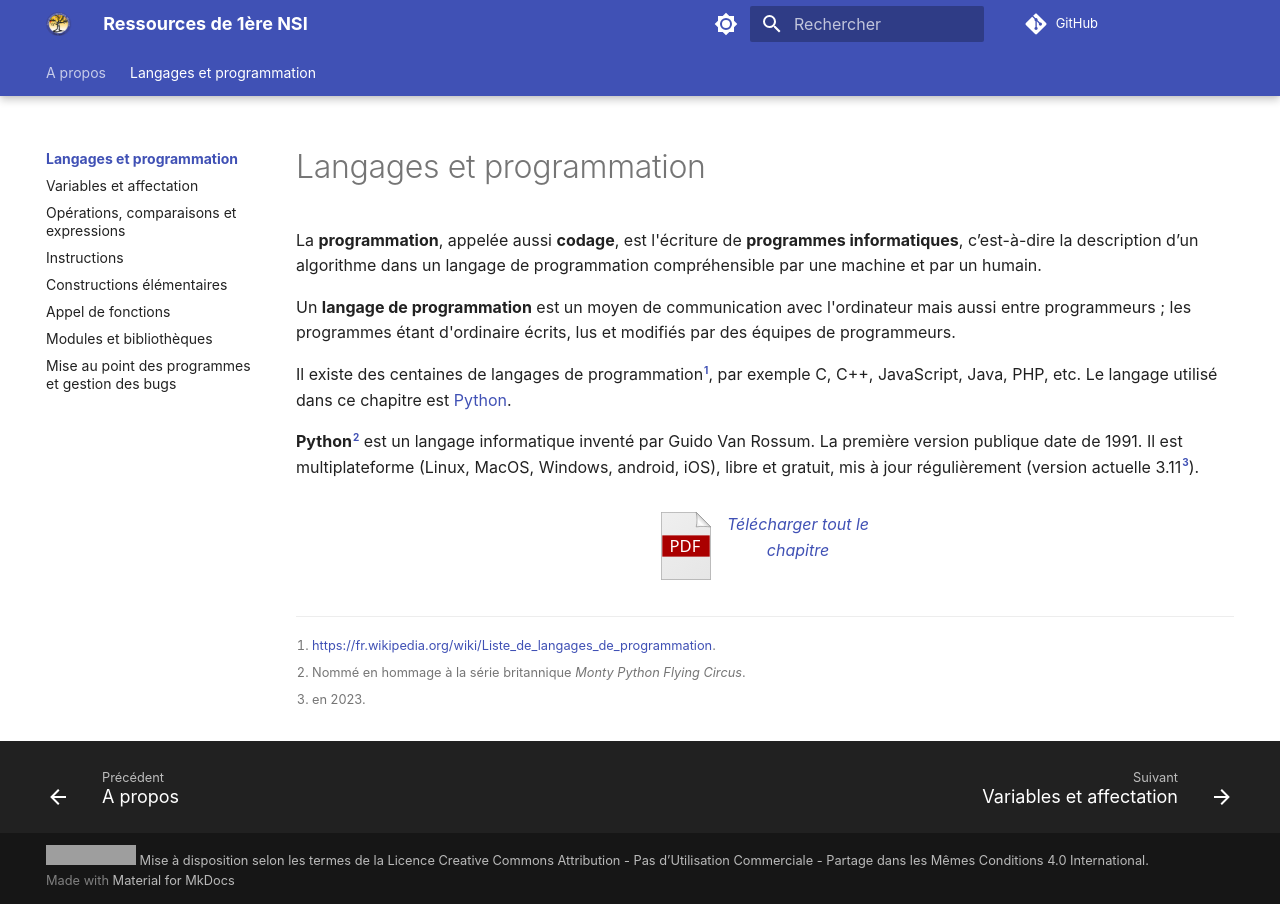
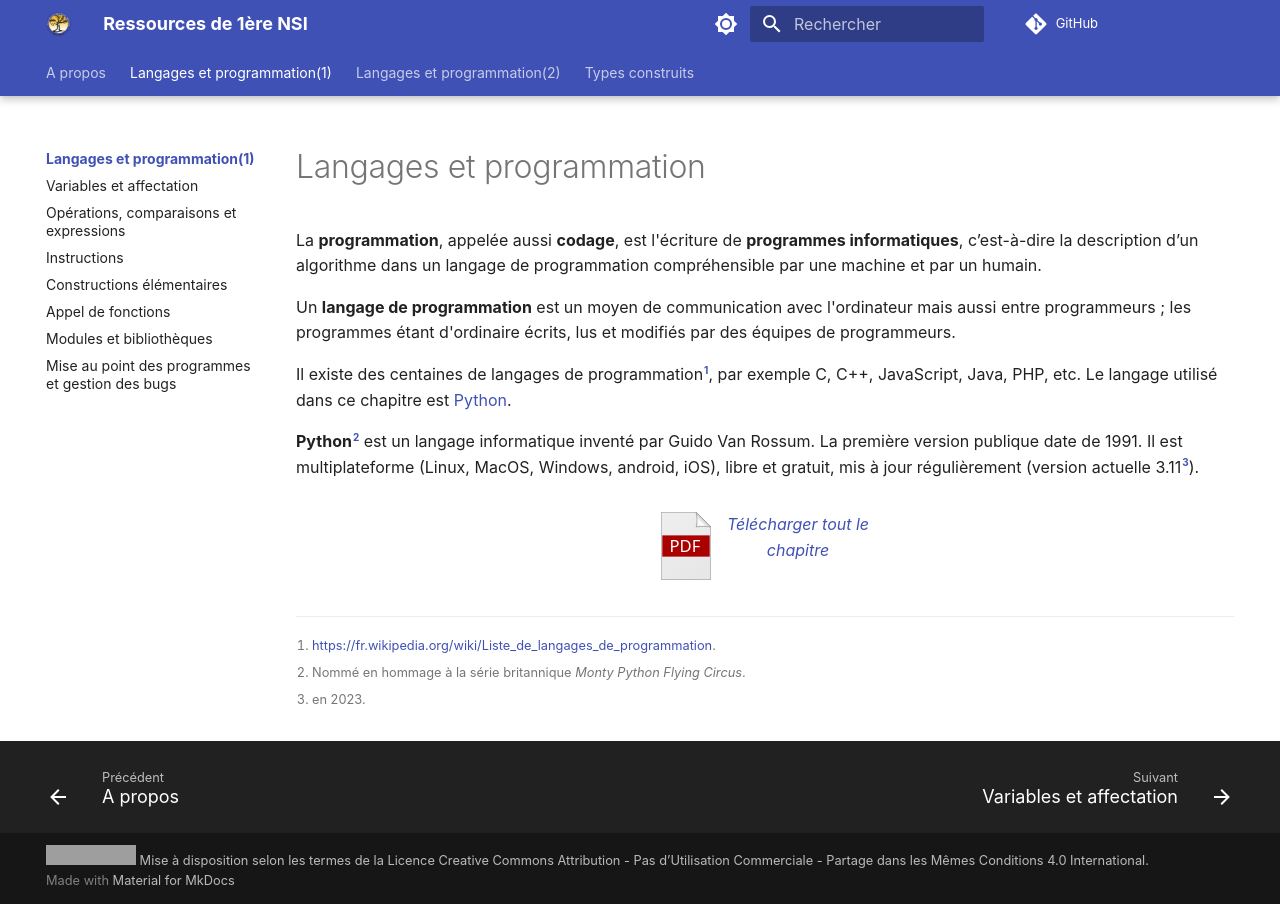
Before and after one commit to eipaca/NSI-1, an MkDocs documentation site: the page built from docs/langages-et-programmation/index.md, in a window 1280 px wide. Built offline with MkDocs 1.6.1 and Material for MkDocs 9.7.7, drawn with Linux system fonts in a browser that asks for light colours; comment, search, counter and statistics services are not loaded; grey boxes are pictures that could not be loaded.

Commit message:
Add files via upload

```diff
--- a/mkdocs.yml
+++ b/mkdocs.yml
@@ -90,8 +90,8 @@ markdown_extensions:
   - attr_list
   - md_in_html
   - pymdownx.emoji:
-      emoji_index: !!python/name:materialx.emoji.twemoji
-      emoji_generator: !!python/name:materialx.emoji.to_svg
+      emoji_index: !!python/name:material.extensions.emoji.twemoji
+      emoji_generator: !!python/name:material.extensions.emoji.to_svg
   # enables native support for Mermaid.js diagrams
   - pymdownx.superfences:
       custom_fences:
@@ -121,7 +121,7 @@ nav:
   #  - donnees-en-tables/index.md
   #- Interactions entre l’homme et la machine sur le Web:
   #  - ihm-sur-web/index.md
-  - Langages et programmation:
+  - Langages et programmation(1):
     - langages-et-programmation/index.md
     - Variables et affectation: langages-et-programmation/1-variables-affectation.md
     - Opérations, comparaisons et expressions: langages-et-programmation/2-operations-comparaisons-expressions.md
@@ -130,8 +130,15 @@ nav:
     - Appel de fonctions: langages-et-programmation/5-fonctions.md
     - Modules et bibliothèques: langages-et-programmation/6-modules-bibliotheques.md
     - Mise au point des programmes et gestion des bugs: langages-et-programmation/7-mise-au-point-gestion-bugs.md
-  # - Types construits:
-  #  - types-construits/index.md
-  #  - p-uplets: types-construits/1-p-uplets.md
-  #  - Tableaux: types-construits/2-tableaux.md
-  #  - Dictionnaires: types-construits/3-dictionnaires.md
+  - Langages et programmation(2):
+    - langages-et-programmation-2/index.md
+    - Types de langages: langages-et-programmation-2/1-types-de-langages.md
+    - Paradigmes de programmation: langages-et-programmation-2/2-paradigmes-de-programmation.md
+
+  - Types construits:
+    - types-construits/index.md
+    - p-uplets: types-construits/1-p-uplets.md
+    - Tableaux: types-construits/2-tableaux.md
+    - Dictionnaires: types-construits/3-dictionnaires.md
+    - Comparaisons: types-construits/4-comparaisons.md
+    - Chaînes de caractères: types-construits/5-chaines-de-caracteres.md
```
